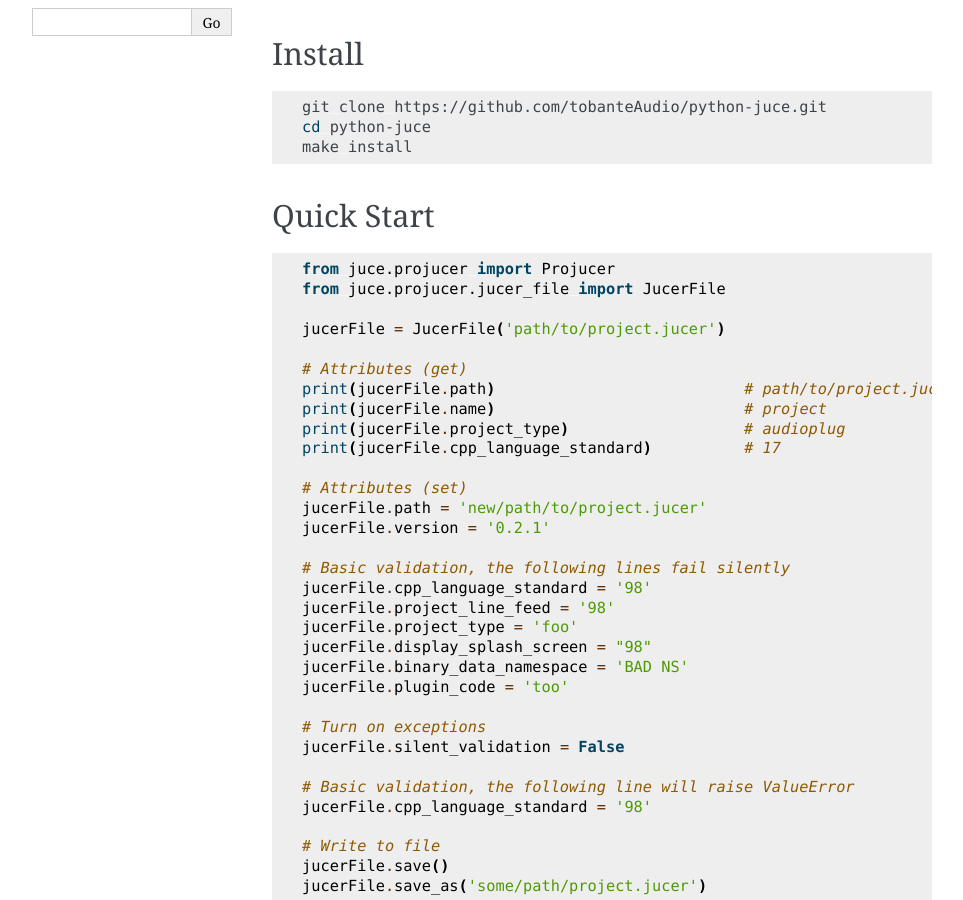
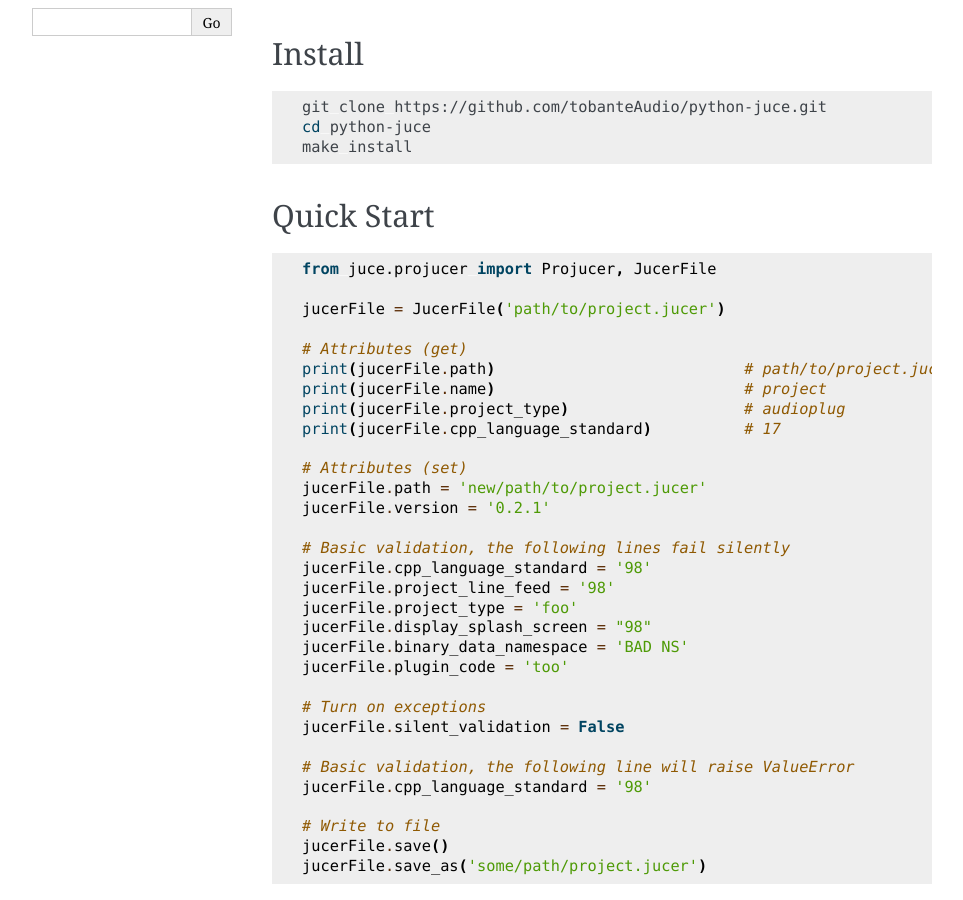
Before and after one commit to tobanteAudio/python-juce, a Sphinx documentation site: the page built from docs/index.rst, in a window 1280 px wide and 900 px high, scrolled down 345 px. Shown: the whole window, without its empty margins (148-1111 px from the left). Built offline with Sphinx 7.4.7, drawn with Linux system fonts in a browser that asks for light colours.

Commit message:
Fix imports in main example

```diff
--- a/docs/index.rst
+++ b/docs/index.rst
@@ -25,8 +25,7 @@
 
 .. code-block:: python
 
-    from juce.projucer import Projucer
-    from juce.projucer.jucer_file import JucerFile
+    from juce.projucer import Projucer, JucerFile
 
     jucerFile = JucerFile('path/to/project.jucer')
 
```
